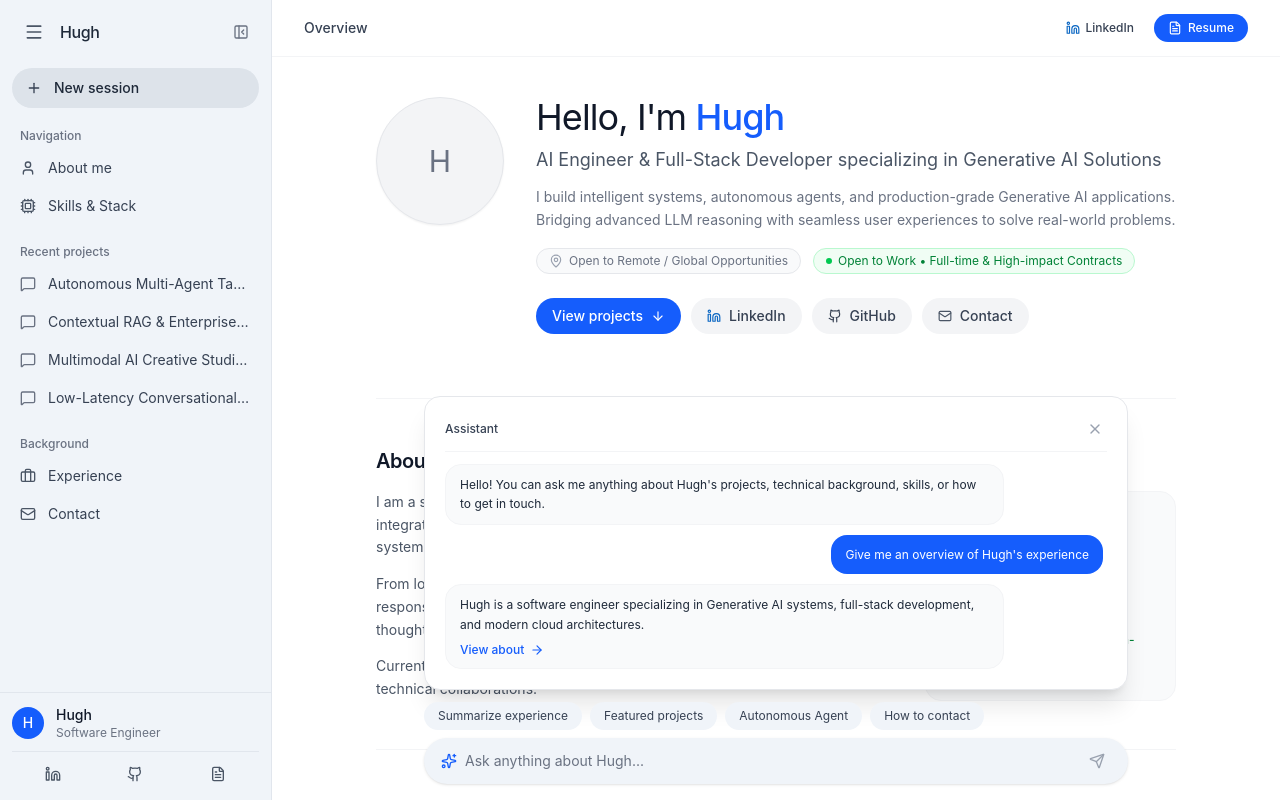
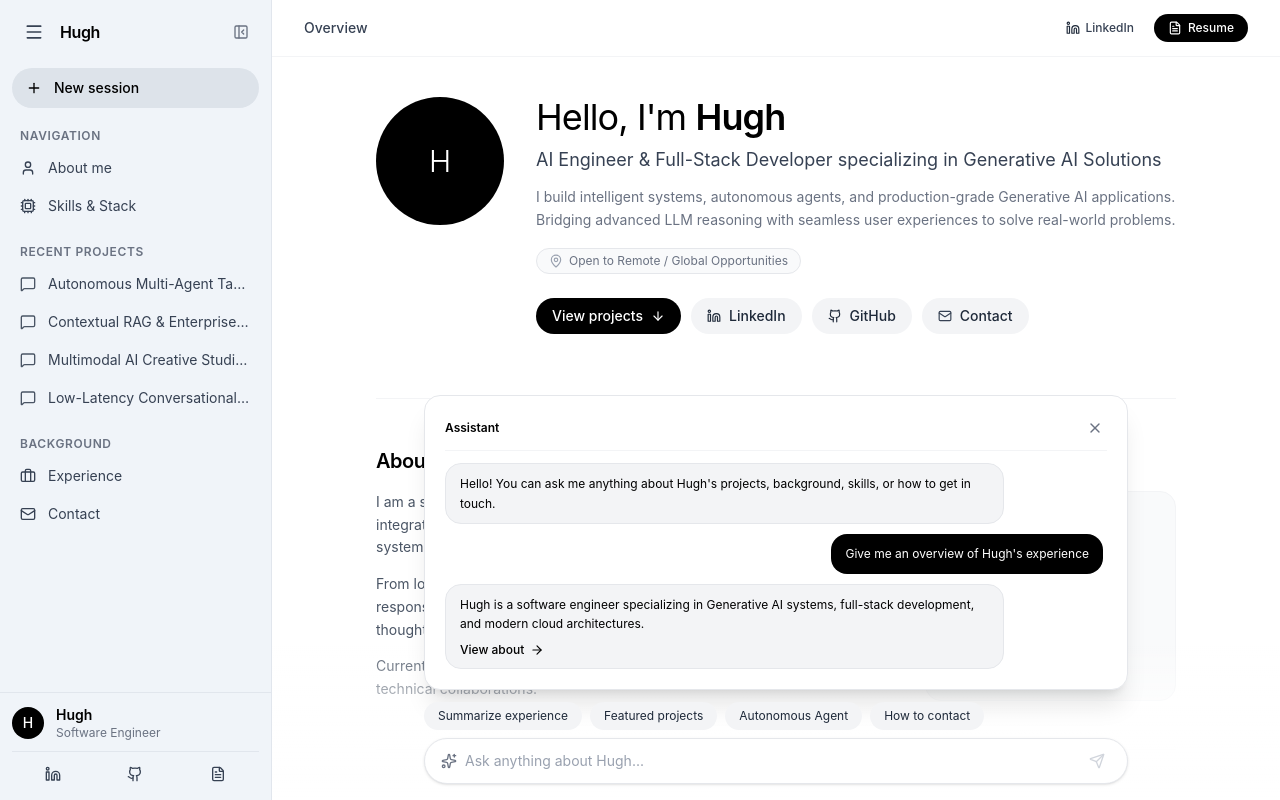
Before and after one commit to MrYharon/portfolio, a React (Vite) app: page / in a window 1280 px wide. Both pictures are taken after a click on the button "Summarize experience". Shown: the top 800 px of the page. Built offline with nearby package versions, Linux system fonts and the light colour scheme.

Commit message:
feat: improve design layout with monochromatic minimalist aesthetic and bottom fade effect

```diff
--- a/src/App.tsx
+++ b/src/App.tsx
@@ -59,7 +59,7 @@ export function App() {
   }, []);
 
   return (
-    <div className="min-h-screen bg-white text-gray-900 flex flex-col font-sans selection:bg-blue-100 selection:text-blue-900">
+    <div className="min-h-screen bg-white text-gray-900 flex flex-col font-sans selection:bg-gray-200 selection:text-black">
       {/* Gemini Style Sidebar */}
       <Sidebar
         projects={portfolioData.projects}
@@ -71,7 +71,7 @@ export function App() {
 
       {/* Main Content Area */}
       <div
-        className={`flex-1 flex flex-col min-w-0 transition-all duration-200 ease-in-out ${
+        className={`flex-1 flex flex-col min-w-0 transition-all duration-200 ease-in-out relative ${
           sidebarOpen ? 'lg:pl-68' : 'lg:pl-18'
         }`}
       >
@@ -81,8 +81,8 @@ export function App() {
           onToggleSidebar={() => setSidebarOpen(!sidebarOpen)}
         />
 
-        {/* Content Stream */}
-        <main className="flex-1 px-4 sm:px-8 lg:px-12 max-w-4xl w-full mx-auto pb-28">
+        {/* Content Stream with generous bottom padding */}
+        <main className="flex-1 px-4 sm:px-8 lg:px-12 max-w-4xl w-full mx-auto pb-56">
           {/* Hero Section */}
           <Hero
             personal={portfolioData.personal}
@@ -98,7 +98,7 @@ export function App() {
           {/* Featured Projects Section */}
           <section id="projects" className="py-12 border-b border-gray-100">
             <div className="mb-6">
-              <h2 className="text-xl font-semibold text-gray-900 tracking-tight">
+              <h2 className="text-xl font-semibold text-black tracking-tight">
                 Featured Projects
               </h2>
               <p className="text-sm text-gray-500 mt-1">
@@ -125,6 +125,9 @@ export function App() {
           <ContactSection personal={portfolioData.personal} />
         </main>
 
+        {/* Soft bottom fade-out gradient so scrolling content smoothly fades behind prompt bar */}
+        <div className="pointer-events-none fixed bottom-0 left-0 right-0 h-40 bg-gradient-to-t from-white via-white/80 to-transparent z-30" />
+
         {/* Gemini Style Bottom Prompt Bar */}
         <ChatInput
           portfolioData={portfolioData}
--- a/src/components/AboutSection.tsx
+++ b/src/components/AboutSection.tsx
@@ -8,7 +8,7 @@ interface AboutSectionProps {
 export const AboutSection: React.FC<AboutSectionProps> = ({ personal }) => {
   return (
     <section id="about" className="py-12 border-b border-gray-100 scroll-mt-16">
-      <h2 className="text-xl font-semibold text-gray-900 tracking-tight mb-4">
+      <h2 className="text-xl font-semibold text-black tracking-tight mb-4">
         About
       </h2>
 
@@ -32,11 +32,11 @@ export const AboutSection: React.FC<AboutSectionProps> = ({ personal }) => {
           </div>
           <div>
             <span className="text-gray-400 block font-medium">Focus</span>
-            <span className="text-gray-800 font-medium">AI & Full-Stack Engineering</span>
+            <span className="text-gray-800 font-medium">Full-Stack & Generative AI</span>
           </div>
           <div>
-            <span className="text-gray-400 block font-medium">Status</span>
-            <span className="text-green-700 font-medium">{personal.availability}</span>
+            <span className="text-gray-400 block font-medium">Availability</span>
+            <span className="text-gray-800 font-medium">Open to opportunities</span>
           </div>
         </div>
       </div>
--- a/src/components/ChatInput.tsx
+++ b/src/components/ChatInput.tsx
@@ -24,7 +24,7 @@ export const ChatInput: React.FC<ChatInputProps> = ({ portfolioData, onNavigate,
     {
       role: 'assistant',
       content:
-        `Hello! You can ask me anything about Hugh's projects, technical background, skills, or how to get in touch.`,
+        `Hello! You can ask me anything about Hugh's projects, background, skills, or how to get in touch.`,
     },
   ]);
   const [isTyping, setIsTyping] = useState(false);
@@ -86,16 +86,16 @@ export const ChatInput: React.FC<ChatInputProps> = ({ portfolioData, onNavigate,
 
   return (
     <div className="sticky bottom-4 z-40 px-4 sm:px-8 max-w-3xl mx-auto w-full">
-      {/* Response Drawer */}
+      {/* Response Popover */}
       {isOpen && (
         <div className="mb-3 p-4 sm:p-5 rounded-2xl bg-white border border-gray-200 shadow-xl">
           <div className="flex items-center justify-between pb-2.5 border-b border-gray-100 mb-3">
-            <span className="text-xs font-medium text-gray-700">
+            <span className="text-xs font-semibold text-black">
               Assistant
             </span>
             <button
               onClick={() => setIsOpen(false)}
-              className="p-1 text-gray-400 hover:text-gray-700 hover:bg-gray-100 rounded-full transition-colors"
+              className="p-1 text-gray-500 hover:text-black hover:bg-gray-100 rounded-full transition-colors"
             >
               <X className="w-4 h-4" />
             </button>
@@ -110,8 +110,8 @@ export const ChatInput: React.FC<ChatInputProps> = ({ portfolioData, onNavigate,
                 <div
                   className={`max-w-[85%] rounded-2xl px-3.5 py-2.5 leading-relaxed ${
                     m.role === 'user'
-                      ? 'bg-blue-600 text-white'
-                      : 'bg-gray-50 text-gray-800 border border-gray-100'
+                      ? 'bg-black text-white'
+                      : 'bg-gray-100 text-black border border-gray-200'
                   }`}
                 >
                   <p>{m.content}</p>
@@ -121,7 +121,7 @@ export const ChatInput: React.FC<ChatInputProps> = ({ portfolioData, onNavigate,
                         onNavigate(m.action!.sectionId);
                         setIsOpen(false);
                       }}
-                      className="mt-2 flex items-center gap-1.5 text-xs font-medium text-blue-600 hover:text-blue-700"
+                      className="mt-2 flex items-center gap-1.5 text-xs font-medium text-black hover:underline"
                     >
                       <span>{m.action.label}</span>
                       <ArrowRight className="w-3.5 h-3.5" />
@@ -139,22 +139,22 @@ export const ChatInput: React.FC<ChatInputProps> = ({ portfolioData, onNavigate,
         </div>
       )}
 
-      {/* Gemini Suggestion Pills */}
+      {/* Suggestion Pills */}
       <div className="flex items-center gap-2 overflow-x-auto pb-2 scrollbar-none">
         {quickPrompts.map((item, idx) => (
           <button
             key={idx}
             onClick={() => handleSendPrompt(item.prompt)}
-            className="shrink-0 text-xs px-3.5 py-1.5 rounded-full bg-[#f0f4f9] hover:bg-[#dde3ea] text-gray-700 transition-colors"
+            className="shrink-0 text-xs px-3.5 py-1.5 rounded-full bg-gray-100 hover:bg-gray-200 text-gray-800 transition-colors"
           >
             {item.label}
           </button>
         ))}
       </div>
 
-      {/* Gemini Style Input Capsule */}
-      <div className="relative flex items-center bg-[#f0f4f9] focus-within:bg-white focus-within:ring-2 focus-within:ring-blue-500/20 border border-transparent focus-within:border-gray-300 rounded-full px-4 py-2 transition-all shadow-sm">
-        <Sparkles className="w-4 h-4 text-blue-600 shrink-0 mr-2" />
+      {/* Minimalist Input Capsule */}
+      <div className="relative flex items-center bg-white border border-gray-200 focus-within:border-black rounded-full px-4 py-2 transition-all shadow-sm">
+        <Sparkles className="w-4 h-4 text-gray-500 shrink-0 mr-2" />
 
         <input
           type="text"
@@ -166,13 +166,13 @@ export const ChatInput: React.FC<ChatInputProps> = ({ portfolioData, onNavigate,
             }
           }}
           placeholder="Ask anything about Hugh..."
-          className="w-full bg-transparent text-sm text-gray-800 placeholder-gray-500 focus:outline-none"
+          className="w-full bg-transparent text-sm text-gray-900 placeholder-gray-400 focus:outline-none"
         />
 
         <button
           onClick={() => handleSendPrompt()}
           disabled={!input.trim()}
-          className="p-1.5 rounded-full text-blue-600 hover:bg-blue-50 disabled:text-gray-400 disabled:hover:bg-transparent transition-colors ml-1"
+          className="p-1.5 rounded-full text-black hover:bg-gray-100 disabled:text-gray-300 disabled:hover:bg-transparent transition-colors ml-1"
           title="Send"
         >
           <Send className="w-4 h-4" />
--- a/src/components/ExperienceSection.tsx
+++ b/src/components/ExperienceSection.tsx
@@ -20,8 +20,8 @@ export const ExperienceSection: React.FC<ExperienceSectionProps> = ({ experience
           >
             <div className="flex flex-col sm:flex-row sm:items-center justify-between gap-1 mb-2">
               <div>
-                <h3 className="text-base font-semibold text-gray-900">{item.role}</h3>
-                <p className="text-sm font-medium text-blue-600">{item.company}</p>
+                <h3 className="text-base font-semibold text-black">{item.role}</h3>
+                <p className="text-sm font-medium text-gray-700">{item.company}</p>
               </div>
               <span className="text-xs text-gray-500">{item.period}</span>
             </div>
--- a/src/components/Header.tsx
+++ b/src/components/Header.tsx
@@ -49,13 +49,13 @@ export const Header: React.FC<HeaderProps> = ({ activeSection, onToggleSidebar }
           rel="noreferrer"
           className="flex items-center gap-1.5 px-3 py-1.5 text-xs font-medium text-gray-700 hover:text-gray-900 hover:bg-gray-100 rounded-full transition-colors"
         >
-          <LinkedinIcon className="w-3.5 h-3.5 text-[#0a66c2]" />
+          <LinkedinIcon className="w-3.5 h-3.5 text-gray-800" />
           <span>LinkedIn</span>
         </a>
 
         <a
           href="#contact"
-          className="flex items-center gap-1.5 px-3.5 py-1.5 text-xs font-medium text-white bg-blue-600 hover:bg-blue-700 rounded-full transition-colors"
+          className="flex items-center gap-1.5 px-3.5 py-1.5 text-xs font-medium text-white bg-black hover:bg-gray-800 rounded-full transition-colors"
         >
           <FileText className="w-3.5 h-3.5" />
           <span>Resume</span>
--- a/src/components/Hero.tsx
+++ b/src/components/Hero.tsx
@@ -14,18 +14,18 @@ export const Hero: React.FC<HeroProps> = ({ personal, onExploreProjects }) => {
       <div className="flex flex-col md:flex-row items-center md:items-start gap-8">
         {/* Profile Picture */}
         <div className="shrink-0">
-          <div className="w-28 h-28 sm:w-32 sm:h-32 rounded-full overflow-hidden bg-gray-100 border border-gray-200 flex items-center justify-center text-3xl font-normal text-gray-500 shadow-xs">
+          <div className="w-28 h-28 sm:w-32 sm:h-32 rounded-full overflow-hidden bg-black text-white flex items-center justify-center text-3xl font-light">
             H
           </div>
         </div>
 
         {/* Bio & Headlines */}
         <div className="flex-1 text-center md:text-left">
-          <h1 className="text-3xl sm:text-4xl font-normal tracking-tight text-gray-900">
-            Hello, I'm <span className="font-medium text-blue-600">{personal.name}</span>
+          <h1 className="text-3xl sm:text-4xl font-normal tracking-tight text-black">
+            Hello, I'm <span className="font-semibold">{personal.name}</span>
           </h1>
 
-          <p className="mt-2 text-base sm:text-lg text-gray-600 font-normal leading-relaxed max-w-2xl">
+          <p className="mt-2 text-base sm:text-lg text-gray-700 font-normal leading-relaxed max-w-2xl">
             {personal.headline}
           </p>
 
@@ -33,15 +33,11 @@ export const Hero: React.FC<HeroProps> = ({ personal, onExploreProjects }) => {
             {personal.bio}
           </p>
 
-          {/* Clean Location & Status */}
+          {/* Clean Location */}
           <div className="mt-4 flex flex-wrap items-center justify-center md:justify-start gap-3 text-xs text-gray-500">
             <span className="flex items-center gap-1.5 bg-gray-50 px-3 py-1 rounded-full border border-gray-200">
               <MapPin className="w-3.5 h-3.5 text-gray-400" />
               {personal.location}
-            </span>
-            <span className="flex items-center gap-1.5 bg-green-50 px-3 py-1 rounded-full border border-green-200 text-green-700">
-              <span className="w-1.5 h-1.5 rounded-full bg-green-500" />
-              {personal.availability}
             </span>
           </div>
 
@@ -49,7 +45,7 @@ export const Hero: React.FC<HeroProps> = ({ personal, onExploreProjects }) => {
           <div className="mt-6 flex flex-wrap items-center justify-center md:justify-start gap-2.5">
             <button
               onClick={onExploreProjects}
-              className="flex items-center gap-2 px-4 py-2 rounded-full bg-blue-600 hover:bg-blue-700 text-white text-sm font-medium transition-colors"
+              className="flex items-center gap-2 px-4 py-2 rounded-full bg-black hover:bg-gray-800 text-white text-sm font-medium transition-colors"
             >
               <span>View projects</span>
               <ArrowDown className="w-3.5 h-3.5" />
@@ -59,9 +55,9 @@ export const Hero: React.FC<HeroProps> = ({ personal, onExploreProjects }) => {
               href={personal.linkedin}
               target="_blank"
               rel="noreferrer"
-              className="flex items-center gap-2 px-4 py-2 rounded-full bg-gray-100 hover:bg-gray-200 text-gray-700 text-sm font-medium transition-colors"
+              className="flex items-center gap-2 px-4 py-2 rounded-full bg-gray-100 hover:bg-gray-200 text-gray-800 text-sm font-medium transition-colors"
             >
-              <LinkedinIcon className="w-3.5 h-3.5 text-[#0a66c2]" />
+              <LinkedinIcon className="w-3.5 h-3.5 text-gray-800" />
               <span>LinkedIn</span>
             </a>
 
@@ -69,17 +65,17 @@ export const Hero: React.FC<HeroProps> = ({ personal, onExploreProjects }) => {
               href={personal.github}
               target="_blank"
               rel="noreferrer"
-              className="flex items-center gap-2 px-4 py-2 rounded-full bg-gray-100 hover:bg-gray-200 text-gray-700 text-sm font-medium transition-colors"
+              className="flex items-center gap-2 px-4 py-2 rounded-full bg-gray-100 hover:bg-gray-200 text-gray-800 text-sm font-medium transition-colors"
             >
-              <GithubIcon className="w-3.5 h-3.5 text-gray-700" />
+              <GithubIcon className="w-3.5 h-3.5 text-gray-800" />
               <span>GitHub</span>
             </a>
 
             <a
               href="#contact"
-              className="flex items-center gap-2 px-4 py-2 rounded-full bg-gray-100 hover:bg-gray-200 text-gray-700 text-sm font-medium transition-colors"
+              className="flex items-center gap-2 px-4 py-2 rounded-full bg-gray-100 hover:bg-gray-200 text-gray-800 text-sm font-medium transition-colors"
             >
-              <Mail className="w-3.5 h-3.5 text-gray-600" />
+              <Mail className="w-3.5 h-3.5 text-gray-700" />
               <span>Contact</span>
             </a>
           </div>
--- a/src/components/Sidebar.tsx
+++ b/src/components/Sidebar.tsx
@@ -47,14 +47,14 @@ export const Sidebar: React.FC<SidebarProps> = ({
         <div className="flex items-center justify-between px-4 h-16 shrink-0">
           <button
             onClick={onToggle}
-            className="p-2 text-gray-600 hover:text-gray-900 hover:bg-[#dde3ea] rounded-full transition-colors"
+            className="p-2 text-gray-700 hover:text-black hover:bg-[#dde3ea] rounded-full transition-colors"
             title={isOpen ? 'Collapse Menu' : 'Expand Menu'}
           >
             <Menu className="w-5 h-5" />
           </button>
 
           {isOpen && (
-            <span className="font-medium text-base text-gray-800 tracking-tight mr-auto ml-2">
+            <span className="font-semibold text-base text-black tracking-tight mr-auto ml-2">
               Hugh
             </span>
           )}
@@ -62,7 +62,7 @@ export const Sidebar: React.FC<SidebarProps> = ({
           {isOpen && (
             <button
               onClick={onToggle}
-              className="p-1.5 text-gray-500 hover:text-gray-800 hover:bg-[#dde3ea] rounded-full lg:flex hidden transition-colors"
+              className="p-1.5 text-gray-500 hover:text-black hover:bg-[#dde3ea] rounded-full lg:flex hidden transition-colors"
             >
               <PanelLeftClose className="w-4 h-4" />
             </button>
@@ -73,22 +73,22 @@ export const Sidebar: React.FC<SidebarProps> = ({
         <div className="px-3 pt-1 pb-3">
           <button
             onClick={() => onNavigate('hero')}
-            className={`flex items-center gap-3 w-full py-2.5 px-3.5 rounded-full bg-[#dde3ea] hover:bg-[#d0d7e2] text-gray-800 text-sm font-medium transition-colors ${
+            className={`flex items-center gap-3 w-full py-2.5 px-3.5 rounded-full bg-[#dde3ea] hover:bg-[#d0d7e2] text-black text-sm font-medium transition-colors ${
               !isOpen ? 'justify-center px-0' : ''
             }`}
             title="Go to Top / New Session"
           >
-            <Plus className="w-4 h-4 text-gray-700 shrink-0" />
+            <Plus className="w-4 h-4 text-black shrink-0" />
             {isOpen && <span className="truncate">New session</span>}
           </button>
         </div>
 
-        {/* Navigation list (Gemini Recent style) */}
+        {/* Navigation list */}
         <div className="flex-1 overflow-y-auto px-2 py-2 space-y-5">
           {/* Main sections */}
           <div>
             {isOpen && (
-              <div className="px-3 mb-1.5 text-xs font-medium text-gray-500">
+              <div className="px-3 mb-1.5 text-xs font-semibold text-gray-500 uppercase tracking-wider">
                 Navigation
               </div>
             )}
@@ -97,12 +97,12 @@ export const Sidebar: React.FC<SidebarProps> = ({
                 onClick={() => onNavigate('about')}
                 className={`w-full flex items-center gap-3 px-3 py-2 rounded-full text-sm text-left transition-colors ${
                   activeSection === 'about'
-                    ? 'bg-[#d3e3fd] text-gray-900 font-medium'
-                    : 'text-gray-700 hover:bg-[#dde3ea]'
+                    ? 'bg-gray-200 text-black font-semibold'
+                    : 'text-gray-700 hover:bg-[#dde3ea] hover:text-black'
                 } ${!isOpen ? 'justify-center px-0' : ''}`}
                 title="About"
               >
-                <User className="w-4 h-4 shrink-0 text-gray-600" />
+                <User className="w-4 h-4 shrink-0 text-gray-700" />
                 {isOpen && <span className="truncate">About me</span>}
               </button>
 
@@ -110,21 +110,21 @@ export const Sidebar: React.FC<SidebarProps> = ({
                 onClick={() => onNavigate('skills')}
                 className={`w-full flex items-center gap-3 px-3 py-2 rounded-full text-sm text-left transition-colors ${
                   activeSection === 'skills'
-                    ? 'bg-[#d3e3fd] text-gray-900 font-medium'
-                    : 'text-gray-700 hover:bg-[#dde3ea]'
+                    ? 'bg-gray-200 text-black font-semibold'
+                    : 'text-gray-700 hover:bg-[#dde3ea] hover:text-black'
                 } ${!isOpen ? 'justify-center px-0' : ''}`}
                 title="Skills"
               >
-                <Cpu className="w-4 h-4 shrink-0 text-gray-600" />
+                <Cpu className="w-4 h-4 shrink-0 text-gray-700" />
                 {isOpen && <span className="truncate">Skills & Stack</span>}
               </button>
             </div>
           </div>
 
-          {/* Recent Projects (Like Gemini Recent chats) */}
+          {/* Recent Projects */}
           <div>
             {isOpen && (
-              <div className="px-3 mb-1.5 text-xs font-medium text-gray-500">
+              <div className="px-3 mb-1.5 text-xs font-semibold text-gray-500 uppercase tracking-wider">
                 Recent projects
               </div>
             )}
@@ -137,12 +137,12 @@ export const Sidebar: React.FC<SidebarProps> = ({
                     onClick={() => onNavigate(proj.id)}
                     className={`w-full flex items-center gap-3 px-3 py-2 rounded-full text-sm text-left transition-colors ${
                       isActive
-                        ? 'bg-[#d3e3fd] text-gray-900 font-medium'
-                        : 'text-gray-700 hover:bg-[#dde3ea]'
+                        ? 'bg-gray-200 text-black font-semibold'
+                        : 'text-gray-700 hover:bg-[#dde3ea] hover:text-black'
                     } ${!isOpen ? 'justify-center px-0' : ''}`}
                     title={proj.title}
                   >
-                    <MessageSquare className="w-4 h-4 shrink-0 text-gray-500" />
+                    <MessageSquare className="w-4 h-4 shrink-0 text-gray-600" />
                     {isOpen && <span className="truncate">{proj.title}</span>}
                   </button>
                 );
@@ -153,7 +153,7 @@ export const Sidebar: React.FC<SidebarProps> = ({
           {/* Career & Contact */}
           <div>
             {isOpen && (
-              <div className="px-3 mb-1.5 text-xs font-medium text-gray-500">
+              <div className="px-3 mb-1.5 text-xs font-semibold text-gray-500 uppercase tracking-wider">
                 Background
               </div>
             )}
@@ -162,12 +162,12 @@ export const Sidebar: React.FC<SidebarProps> = ({
                 onClick={() => onNavigate('experience')}
                 className={`w-full flex items-center gap-3 px-3 py-2 rounded-full text-sm text-left transition-colors ${
                   activeSection === 'experience'
-                    ? 'bg-[#d3e3fd] text-gray-900 font-medium'
-                    : 'text-gray-700 hover:bg-[#dde3ea]'
+                    ? 'bg-gray-200 text-black font-semibold'
+                    : 'text-gray-700 hover:bg-[#dde3ea] hover:text-black'
                 } ${!isOpen ? 'justify-center px-0' : ''}`}
                 title="Experience"
               >
-                <Briefcase className="w-4 h-4 shrink-0 text-gray-600" />
+                <Briefcase className="w-4 h-4 shrink-0 text-gray-700" />
                 {isOpen && <span className="truncate">Experience</span>}
               </button>
 
@@ -175,12 +175,12 @@ export const Sidebar: React.FC<SidebarProps> = ({
                 onClick={() => onNavigate('contact')}
                 className={`w-full flex items-center gap-3 px-3 py-2 rounded-full text-sm text-left transition-colors ${
                   activeSection === 'contact'
-                    ? 'bg-[#d3e3fd] text-gray-900 font-medium'
-                    : 'text-gray-700 hover:bg-[#dde3ea]'
+                    ? 'bg-gray-200 text-black font-semibold'
+                    : 'text-gray-700 hover:bg-[#dde3ea] hover:text-black'
                 } ${!isOpen ? 'justify-center px-0' : ''}`}
                 title="Contact"
               >
-                <Mail className="w-4 h-4 shrink-0 text-gray-600" />
+                <Mail className="w-4 h-4 shrink-0 text-gray-700" />
                 {isOpen && <span className="truncate">Contact</span>}
               </button>
             </div>
@@ -190,25 +190,25 @@ export const Sidebar: React.FC<SidebarProps> = ({
         {/* Bottom Profile Bar */}
         <div className="p-3 border-t border-[#e1e6ed] shrink-0">
           <div className="flex items-center gap-3">
-            <div className="w-8 h-8 rounded-full bg-blue-600 flex items-center justify-center text-white text-sm font-medium shrink-0">
+            <div className="w-8 h-8 rounded-full bg-black flex items-center justify-center text-white text-sm font-medium shrink-0">
               H
             </div>
 
             {isOpen && (
               <div className="min-w-0 flex-1">
-                <p className="text-sm font-medium text-gray-900 truncate">Hugh</p>
+                <p className="text-sm font-semibold text-black truncate">Hugh</p>
                 <p className="text-xs text-gray-500 truncate">Software Engineer</p>
               </div>
             )}
           </div>
 
           {isOpen && (
-            <div className="mt-2.5 pt-2 border-t border-[#e1e6ed] flex items-center justify-around text-gray-600">
+            <div className="mt-2.5 pt-2 border-t border-[#e1e6ed] flex items-center justify-around text-gray-700">
               <a
                 href="https://linkedin.com"
                 target="_blank"
                 rel="noreferrer"
-                className="p-1.5 hover:text-blue-600 hover:bg-[#dde3ea] rounded-full transition-colors"
+                className="p-1.5 hover:text-black hover:bg-[#dde3ea] rounded-full transition-colors"
                 title="LinkedIn"
               >
                 <LinkedinIcon className="w-4 h-4" />
@@ -217,14 +217,14 @@ export const Sidebar: React.FC<SidebarProps> = ({
                 href="https://github.com/MrYharon"
                 target="_blank"
                 rel="noreferrer"
-                className="p-1.5 hover:text-gray-900 hover:bg-[#dde3ea] rounded-full transition-colors"
+                className="p-1.5 hover:text-black hover:bg-[#dde3ea] rounded-full transition-colors"
                 title="GitHub"
               >
                 <GithubIcon className="w-4 h-4" />
               </a>
               <a
                 href="#contact"
-                className="p-1.5 hover:text-gray-900 hover:bg-[#dde3ea] rounded-full transition-colors"
+                className="p-1.5 hover:text-black hover:bg-[#dde3ea] rounded-full transition-colors"
                 title="Resume"
               >
                 <FileText className="w-4 h-4" />
--- a/src/data/portfolioData.ts
+++ b/src/data/portfolioData.ts
@@ -8,7 +8,7 @@ export const portfolioData: PortfolioData = {
     avatarUrl: 'https://images.unsplash.com/photo-1534528741775-53994a69daeb?auto=format&fit=crop&w=400&q=80',
     bio: 'I build intelligent systems, autonomous agents, and production-grade Generative AI applications. Bridging advanced LLM reasoning with seamless user experiences to solve real-world problems.',
     location: 'Open to Remote / Global Opportunities',
-    availability: 'Open to Work • Full-time & High-impact Contracts',
+    availability: 'Available for full-time engineering roles',
     linkedin: 'https://linkedin.com/in/yourprofile',
     github: 'https://github.com/MrYharon',
     email: 'contact@yourdomain.com',
```
Also changed, not shown: src/components/ContactSection.tsx (+13 -12 lines), src/components/ProjectCard.tsx (+12 -12 lines).
